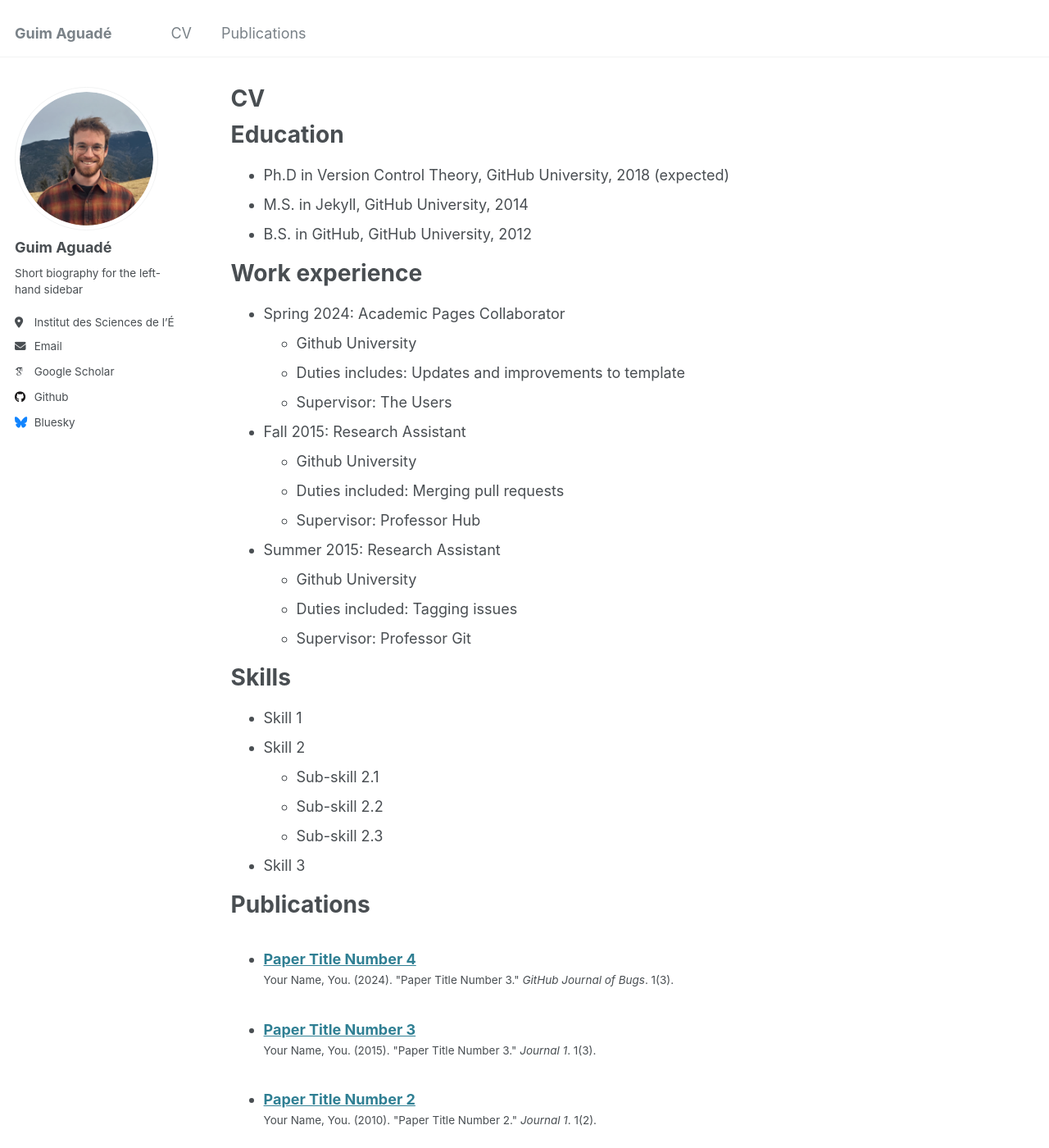
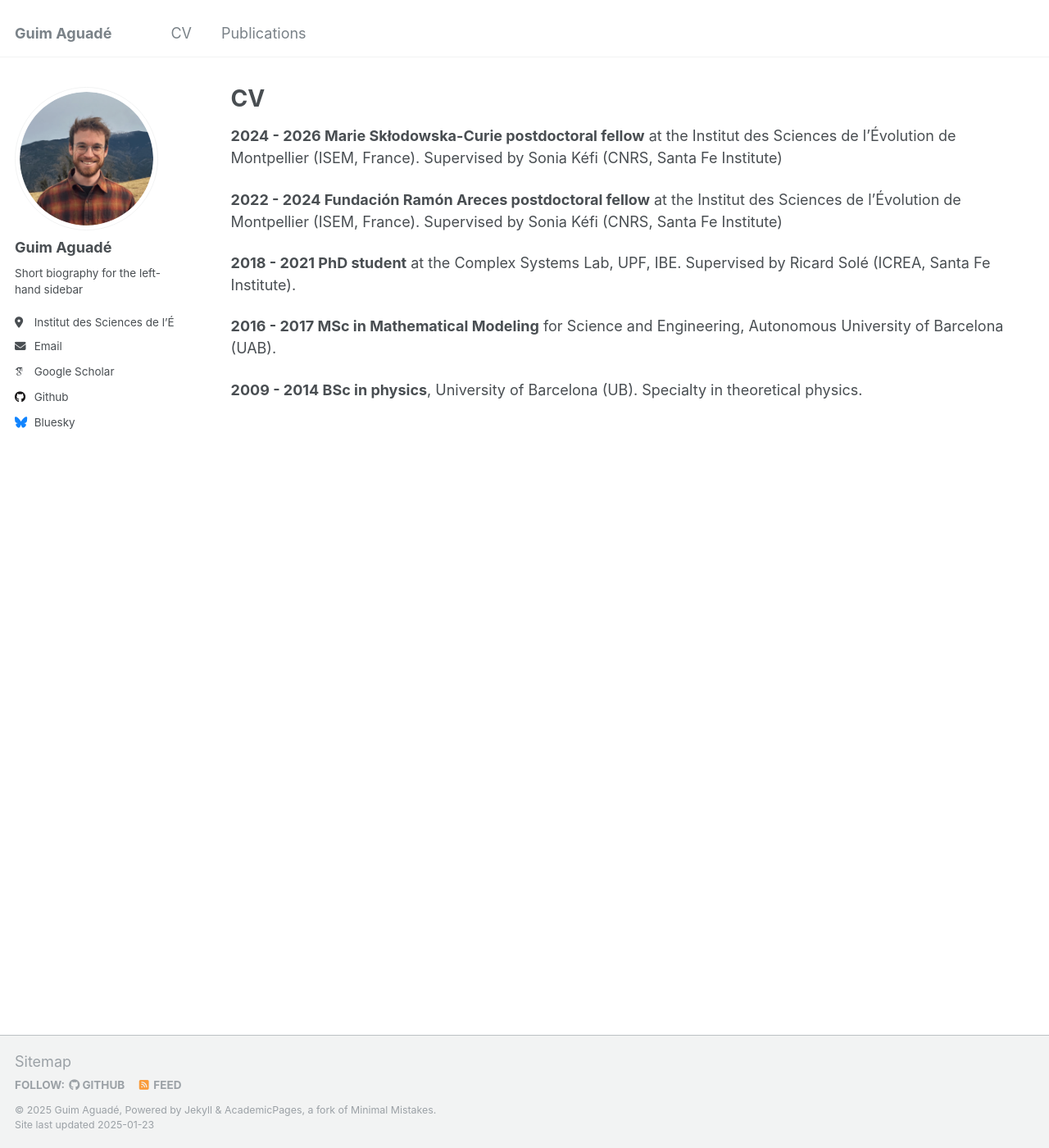
Before and after one commit to GuimAguade/GuimAguade.github.io, a Jekyll site: the page built from _pages/cv.md, in a window 1280 px wide and 1400 px high. Shown: the whole window at 82% size. Built offline with Jekyll 4.4.1, drawn with Linux system fonts in a browser that asks for light colours; some web fonts are replaced; some of the changed text lies outside the part shown.

Commit message:
Update cv.md

```diff
--- a/_pages/cv.md
+++ b/_pages/cv.md
@@ -9,56 +9,12 @@ redirect_from:
 
 {% include base_path %}
 
-Education
-======
-* Ph.D in Version Control Theory, GitHub University, 2018 (expected)
-* M.S. in Jekyll, GitHub University, 2014
-* B.S. in GitHub, GitHub University, 2012
+**2024 - 2026 Marie Skłodowska-Curie postdoctoral fellow** at the Institut des Sciences de l’Évolution de Montpellier (ISEM, France). Supervised by Sonia Kéfi (CNRS, Santa Fe Institute)
 
-Work experience
-======
-* Spring 2024: Academic Pages Collaborator
-  * Github University
-  * Duties includes: Updates and improvements to template
-  * Supervisor: The Users
+**2022 - 2024 Fundación Ramón Areces postdoctoral fellow** at the Institut des Sciences de l’Évolution de Montpellier (ISEM, France). Supervised by Sonia Kéfi (CNRS, Santa Fe Institute)
 
-* Fall 2015: Research Assistant
-  * Github University
-  * Duties included: Merging pull requests
-  * Supervisor: Professor Hub
+**2018 - 2021 PhD student** at the Complex Systems Lab, UPF, IBE. Supervised by Ricard Solé (ICREA, Santa Fe Institute).
 
-* Summer 2015: Research Assistant
-  * Github University
-  * Duties included: Tagging issues
-  * Supervisor: Professor Git
+**2016 - 2017 MSc in Mathematical Modeling** for Science and Engineering, Autonomous University of Barcelona (UAB).
 
-Skills
-======
-* Skill 1
-* Skill 2
-  * Sub-skill 2.1
-  * Sub-skill 2.2
-  * Sub-skill 2.3
-* Skill 3
-
-Publications
-======
-  <ul>{% for post in site.publications reversed %}
-    {% include archive-single-cv.html %}
-  {% endfor %}</ul>
-
-Talks
-======
-  <ul>{% for post in site.talks reversed %}
-    {% include archive-single-talk-cv.html  %}
-  {% endfor %}</ul>
-
-Teaching
-======
-  <ul>{% for post in site.teaching reversed %}
-    {% include archive-single-cv.html %}
-  {% endfor %}</ul>
-
-Service and leadership
-======
-* Currently signed in to 43 different slack teams
+**2009 - 2014 BSc in physics**, University of Barcelona (UB). Specialty in theoretical physics.
```
